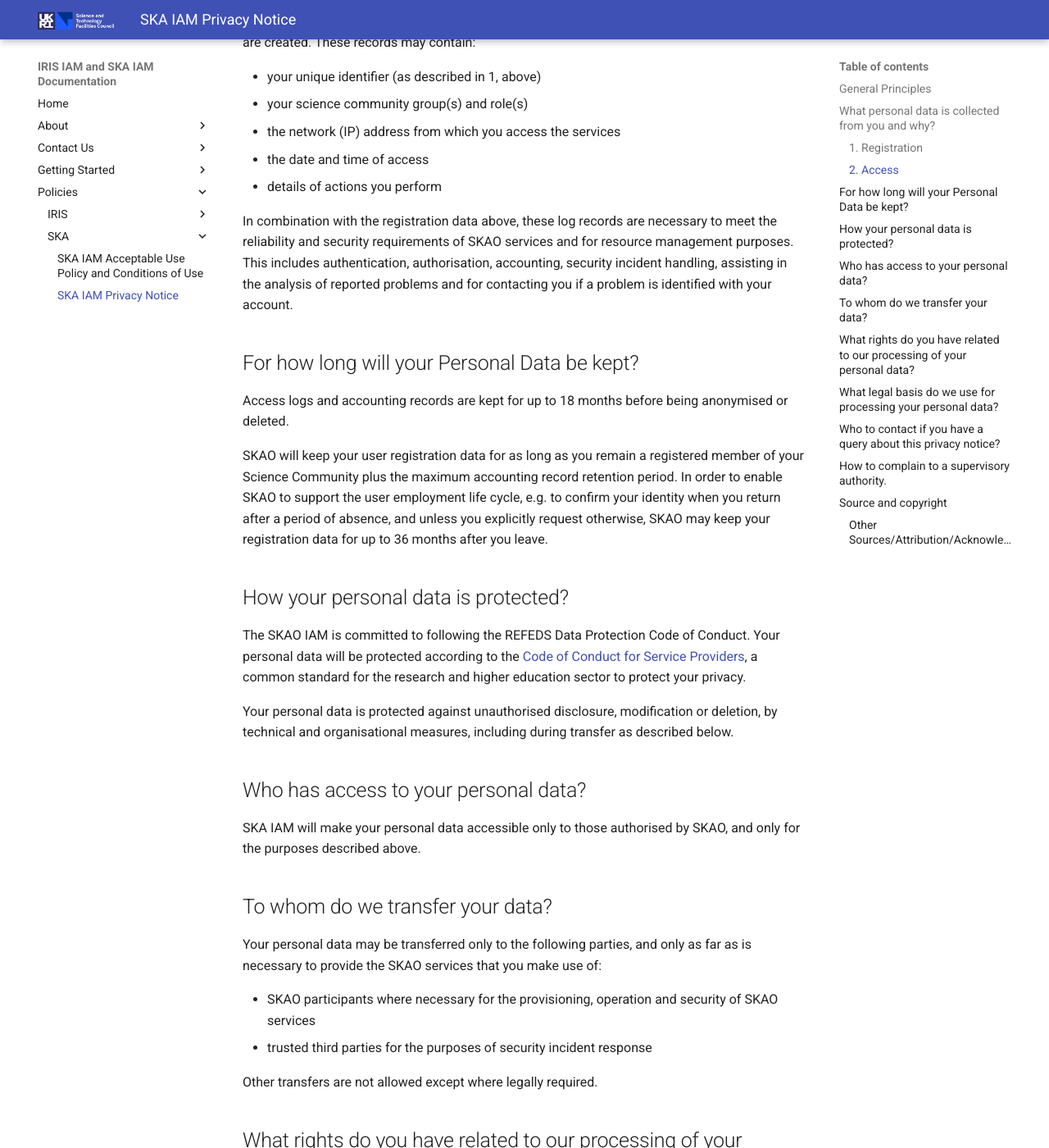
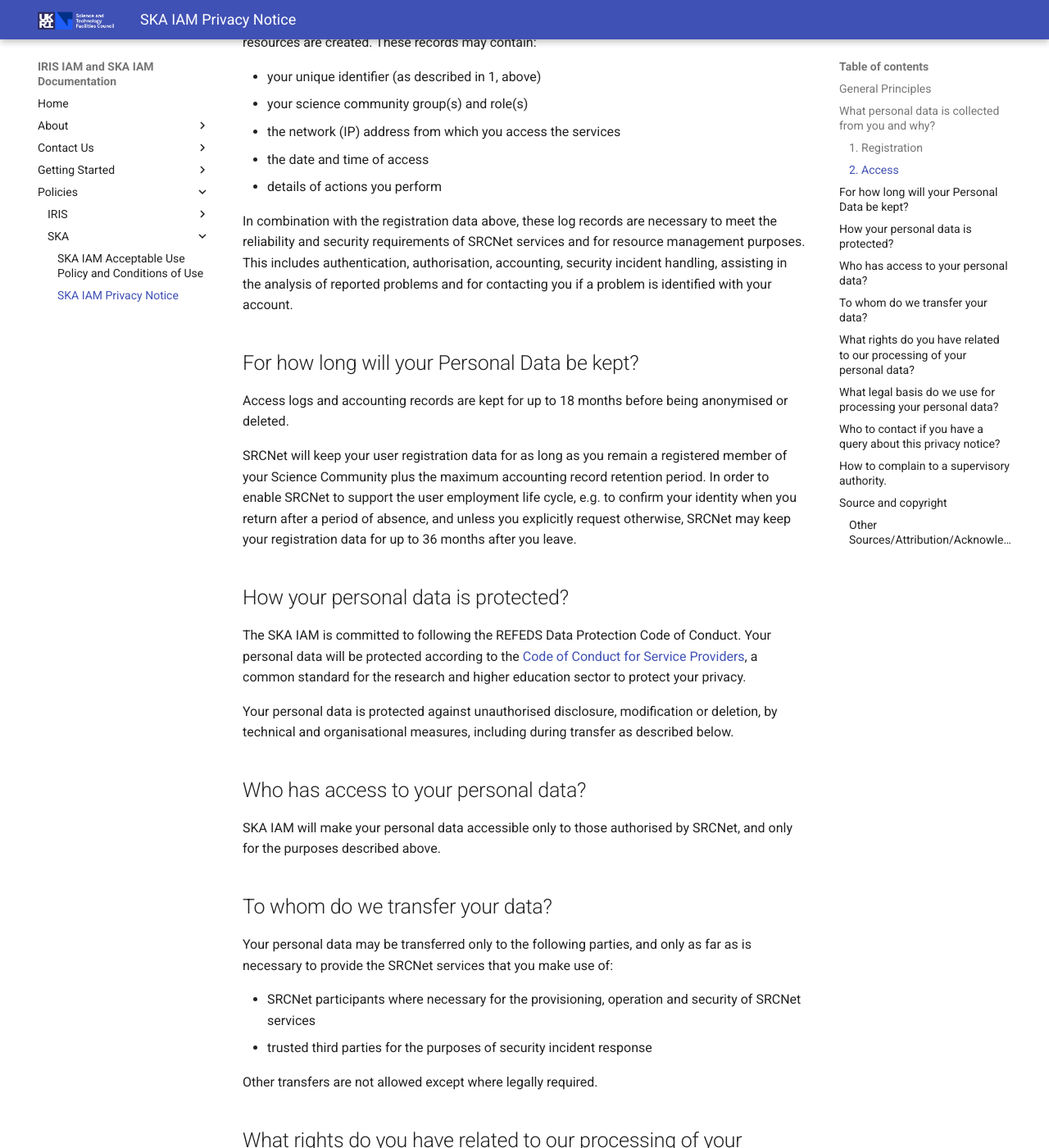
Before and after one commit to stfc/IAM-Docs, an MkDocs documentation site: the page built from docs/policies/ska-privacy.md, in a window 1280 px wide and 1400 px high, scrolled down 1291 px. Shown: the whole window at 82% size. Built offline with MkDocs 1.6.1 and Material for MkDocs 9.7.7, drawn with Linux system fonts in a browser that asks for light colours; some of the changed text lies outside the part shown.

Commit message:
Update ska-privacy.md
Corrected usage of SKAO instead of SRCNet

````diff
--- a/docs/policies/ska-privacy.md
+++ b/docs/policies/ska-privacy.md
@@ -4,18 +4,18 @@
 
 The SKA Regional Centre Network (“SRCNet”) is a body under the SKA Observatory ("SKAO") that develops a collaborative and federated network of SKA Regional Centres, globally distributed across SKA partner countries, to host the SKA Science Archive and maximise the scientific productivity and impact of the SKA.
 
-The SKA IAM (Identity and Access Manager) Prototype provides an Authentication and Authorization Infrastructure (AAI) solution to SKAO and SRCNet. The IAM acts as a proxy service, allowing SKAO collaborators access to other SKAO services.
+The SKA IAM (Identity and Access Manager) Prototype provides an Authentication and Authorization Infrastructure (AAI) solution to SKAO and SRCNet. The IAM acts as a proxy service, allowing SKAO collaborators access to SRCNet services.
 
 ## General Principles
 
-SKAO considers it important to process only such personal data as is required for the proper functioning of SKAO services.
+SRCNet considers it important to process only such personal data as is required for the proper functioning of SRCNet services.
 
-The personal data detailed below is collected for the purposes of identification, authentication, authorisation, access control, accounting, billing, resource management and information security. The legal basis for processing this data is for the purposes of the legitimate interests pursued by SKAO and the science communities that SKAO supports in order to provide IT services to its users.
+The personal data detailed below is collected for the purposes of identification, authentication, authorisation, access control, accounting, billing, resource management and information security. The legal basis for processing this data is for the purposes of the legitimate interests pursued by SRCNet and the science communities that SRCNet supports in order to provide IT services to its users.
 
 ## What personal data is collected from you and why?
 
 ### 1. Registration
-When you register with SKA IAM to use SKAO services, the following data may be collected and associated with your account:
+When you register with SKA IAM to use SRCNet services, the following data may be collected and associated with your account:
 
 - Personal Name
 - Professional email address
@@ -25,11 +25,11 @@
 - Professional address and telephone number
 - A non-reassigned, unique personal identifier - for example, the Subject Distinguished Name (DN) from your personal certificate
 
-This data is necessary for security and accounting purposes to uniquely and properly identify and authenticate you when creating an account for subsequently accessing SKAO services.
+This data is necessary for security and accounting purposes to uniquely and properly identify and authenticate you when creating an account for subsequently accessing SRCNet services.
 
 ### 2. Access
 
-When you access SKAO services, log records of your access to and actions on SKAO resources are created. These records may contain:
+When you access SRCNet services, log records of your access to and actions on SRCNet resources are created. These records may contain:
 
 - your unique identifier (as described in 1, above)
 - your science community group(s) and role(s)
@@ -37,28 +37,28 @@
 - the date and time of access
 - details of actions you perform
 
-In combination with the registration data above, these log records are necessary to meet the reliability and security requirements of SKAO services and for resource management purposes. This includes authentication, authorisation, accounting, security incident handling, assisting in the analysis of reported problems and for contacting you if a problem is identified with your account.
+In combination with the registration data above, these log records are necessary to meet the reliability and security requirements of SRCNet services and for resource management purposes. This includes authentication, authorisation, accounting, security incident handling, assisting in the analysis of reported problems and for contacting you if a problem is identified with your account.
 
 ## For how long will your Personal Data be kept?
 Access logs and accounting records are kept for up to 18 months before being anonymised or deleted.
 
-SKAO will keep your user registration data for as long as you remain a registered member of your Science Community plus the maximum accounting record retention period. In order to enable SKAO to support the user employment life cycle, e.g. to confirm your identity when you return after a period of absence, and unless you explicitly request otherwise, SKAO may keep your registration data for up to 36 months after you leave.
+SRCNet will keep your user registration data for as long as you remain a registered member of your Science Community plus the maximum accounting record retention period. In order to enable SRCNet to support the user employment life cycle, e.g. to confirm your identity when you return after a period of absence, and unless you explicitly request otherwise, SRCNet may keep your registration data for up to 36 months after you leave.
 
 ## How your personal data is protected?
 
-The SKAO IAM is committed to following the REFEDS Data Protection Code of Conduct. Your personal data will be protected according to the [Code of Conduct for Service Providers](https://geant3plus.archive.geant.net/Pages/uri/V1.html), a common standard for the research and higher education sector to protect your privacy.
+The SKA IAM is committed to following the REFEDS Data Protection Code of Conduct. Your personal data will be protected according to the [Code of Conduct for Service Providers](https://geant3plus.archive.geant.net/Pages/uri/V1.html), a common standard for the research and higher education sector to protect your privacy.
 
 Your personal data is protected against unauthorised disclosure, modification or deletion, by technical and organisational measures, including during transfer as described below.
 
 ## Who has access to your personal data?
 
-SKA IAM will make your personal data accessible only to those authorised by SKAO, and only for the purposes described above.
+SKA IAM will make your personal data accessible only to those authorised by SRCNet, and only for the purposes described above.
 
 ## To whom do we transfer your data?
 
-Your personal data may be transferred only to the following parties, and only as far as is necessary to provide the SKAO services that you make use of:
+Your personal data may be transferred only to the following parties, and only as far as is necessary to provide the SRCNet services that you make use of:
 
-- SKAO participants where necessary for the provisioning, operation and security of SKAO services
+- SRCNet participants where necessary for the provisioning, operation and security of SRCNet services
 - trusted third parties for the purposes of security incident response
 
 Other transfers are not allowed except where legally required.
@@ -73,20 +73,20 @@
 
 If your request is not admissible, we will write to tell you of this including the reasons why.
 
-Changes to or removal of personal data may limit your access to SKAO services.
+Changes to or removal of personal data may limit your access to SRCNet services.
 
 Please make your request using the contact details given below.
 
 ## What legal basis do we use for processing your personal data?
 
-We use legitimate interest as the legal basis for processing data as it is reasonable to expect that we process such data for the purpose of providing you with SKAO services in a safe and secure manner.
+We use legitimate interest as the legal basis for processing data as it is reasonable to expect that we process such data for the purpose of providing you with SRCNet services in a safe and secure manner.
 
 ## Who to contact if you have a query about this privacy notice?
 
 - Customer portal: [STFC Fed Service Team Customer Portal](https://stfc.atlassian.net/servicedesk/customer/portal/31)
 - Contact Email (STFC Federating Service Team): [iris-iam-support@gridpp.rl.ac.uk](mailto:iris-iam-support@gridpp.rl.ac.uk), with subject "ATTN: Privacy Policy"
 
-The SKAO IAM is operated by the Science and Technology Facilities Council which is part of UK Research and Innovation (UKRI), at:
+The SKA IAM is operated by the Science and Technology Facilities Council which is part of UK Research and Innovation (UKRI), at:
 ```
 SKA IAM Team, Scientific Computing Dept., R89
 Science and Technology Facilities Council
````
